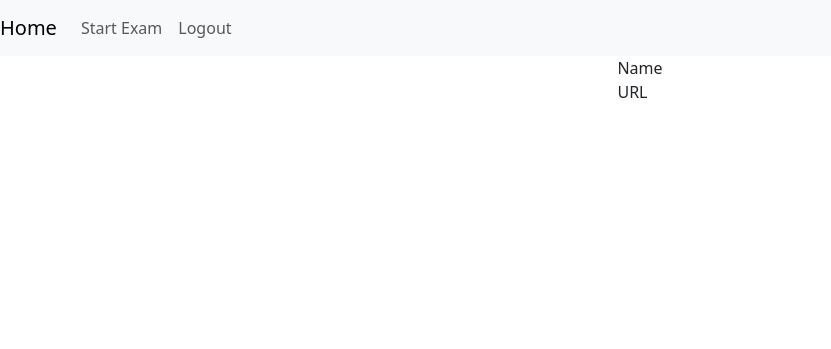
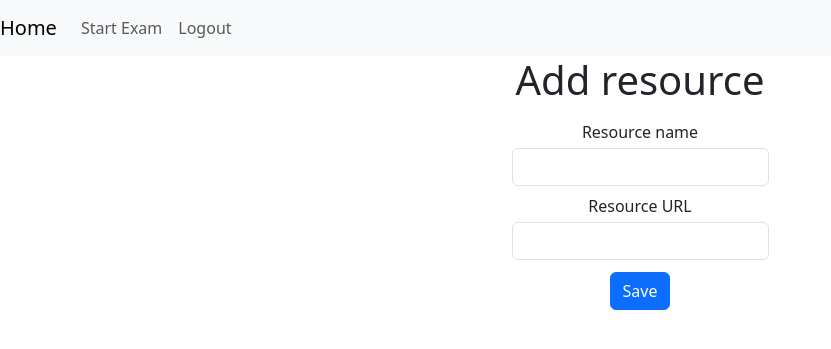
Before and after one commit to GraphiteApp/GraphiteTeacher, a Django app: page /add_resource in a window 1280 px wide. Shown: the top 349 px of the page, without its empty margins (0-831 px from the left). Run offline with Django 4.2, Linux system fonts and the light colour scheme; a user stored in the database is signed in; tables that the repository leaves empty hold one stand-in row (values such as "Sample post"); parts of the project's set-up code (start-up, migrations or seed data) failed here and were passed over.

Commit message:
add/edit resource

```diff
--- a/Graphite/api/views.py
+++ b/Graphite/api/views.py
@@ -276,6 +276,6 @@ def delete_resource(request):
         return HttpResponse('Invalid resource')
 
     # delete resource
-    utils.Resource.delete_resource(Profile.objects.get(user=request.user).classCode, resource)
+    utils.Resource.delete_resource_from_profile(Profile.objects.get(user=request.user).classCode, resource)
 
     return HttpResponse('Resource deleted')
--- a/Graphite/utils.py
+++ b/Graphite/utils.py
@@ -72,7 +72,7 @@ class Resource:
         profile.save()
 
     @staticmethod
-    def delete_resource(class_code, resource_name):
+    def delete_resource_from_profile(class_code, resource_name):
         profile = models.Profile.objects.get(classCode=class_code)
         resource = models.Resource.objects.get(name=resource_name)
 
@@ -88,6 +88,20 @@ class Resource:
             'name': resource.name,
             'url': resource.url
         }
+
+    @staticmethod
+    def add_resource(class_code, resource_name, url):
+        models.Resource.objects.create(name=resource_name, url=url)
+
+        profile = models.Profile.objects.get(classCode=class_code)
+        resource = models.Resource.objects.get(name=resource_name)
+
+        profile.allowed_resources.add(resource)
+        profile.save()
+
+    @staticmethod
+    def delete_resource(resource_name):
+        models.Resource.objects.get(name=resource_name).delete()
 
 
 def check_login(request):
--- a/Graphite/views.py
+++ b/Graphite/views.py
@@ -134,6 +134,22 @@ def add_resource(request):
     if not utils.check_login(request):
         return redirect('login')
 
+    classCode = models.Profile.objects.get(user=request.user).classCode
+
+    if request.method == 'POST':
+        resourceName = request.POST['name']
+        resourceURL = request.POST['url']
+        oldResourceName = request.POST['old_name']
+
+        if oldResourceName != '':
+            # delete old resource
+            utils.Resource.delete_resource(oldResourceName)
+
+        # add new resource
+        utils.Resource.add_resource(classCode, resourceName, resourceURL)
+
+        return redirect('/exam')
+
     # check if resource param is in request
     resourceName = request.GET.get('resource', '')
 
--- a/templates/Graphite/add_resource.html
+++ b/templates/Graphite/add_resource.html
@@ -2,12 +2,28 @@
 {% load static %}
 
 {% block body %}
-    <script src="{% static 'Graphite/javascript/index.js' %}"></script>
     {% include "Graphite/navbar.html" %}
-    <div class="d-flex flex-column justify-content-center align-items-center">
-        <!-- TODO: Implement -->
-        Name {{ resource.name }}
-        <br>
-        URL {{ resource.URL }}
+    <div class="text-align-center">
+        <h1>
+            Add resource
+        </h1>
+
+        <form method="post">
+            {% csrf_token %}
+            <div class="d-flex flex-column justify-content-center align-items-center">
+                <div class="form-group mt-2">
+                    <label for="name">Resource name</label>
+                    <input value="{{ resource.name }}" type="text" name="name" id="name" class="form-control mt-1">
+                </div>
+                <div class="form-group mt-2">
+                    <label for="url">Resource URL</label>
+                    <input value="{{ resource.URL }}" type="text" name="url" id="url" class="form-control mt-1">
+                </div>
+                <input type="hidden" value="{{ resource.name }}" name="old_name">
+                <div class="form-group mt-2">
+                    <input type="submit" value="Save" class="btn btn-primary mt-1">
+                </div>
+            </div>
+        </form>
     </div>
 {% endblock %}
```
